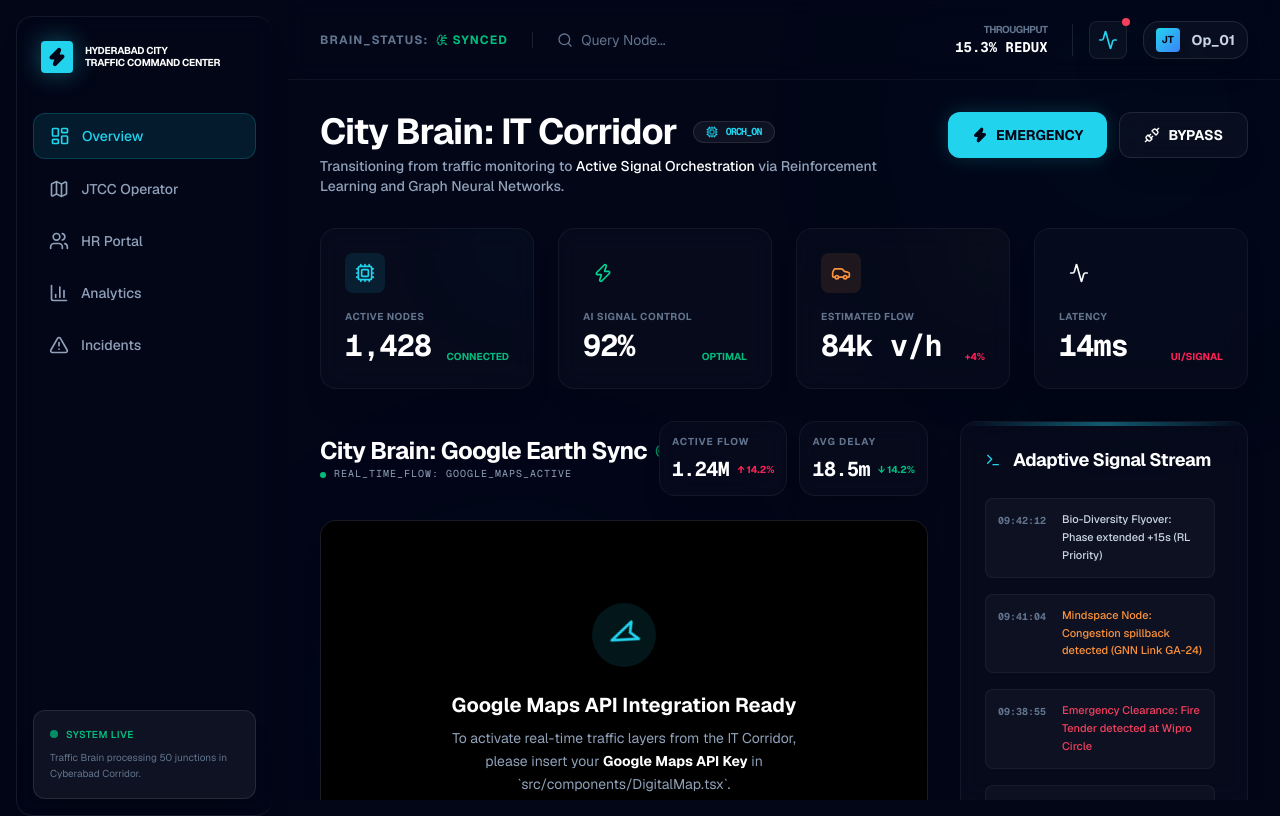
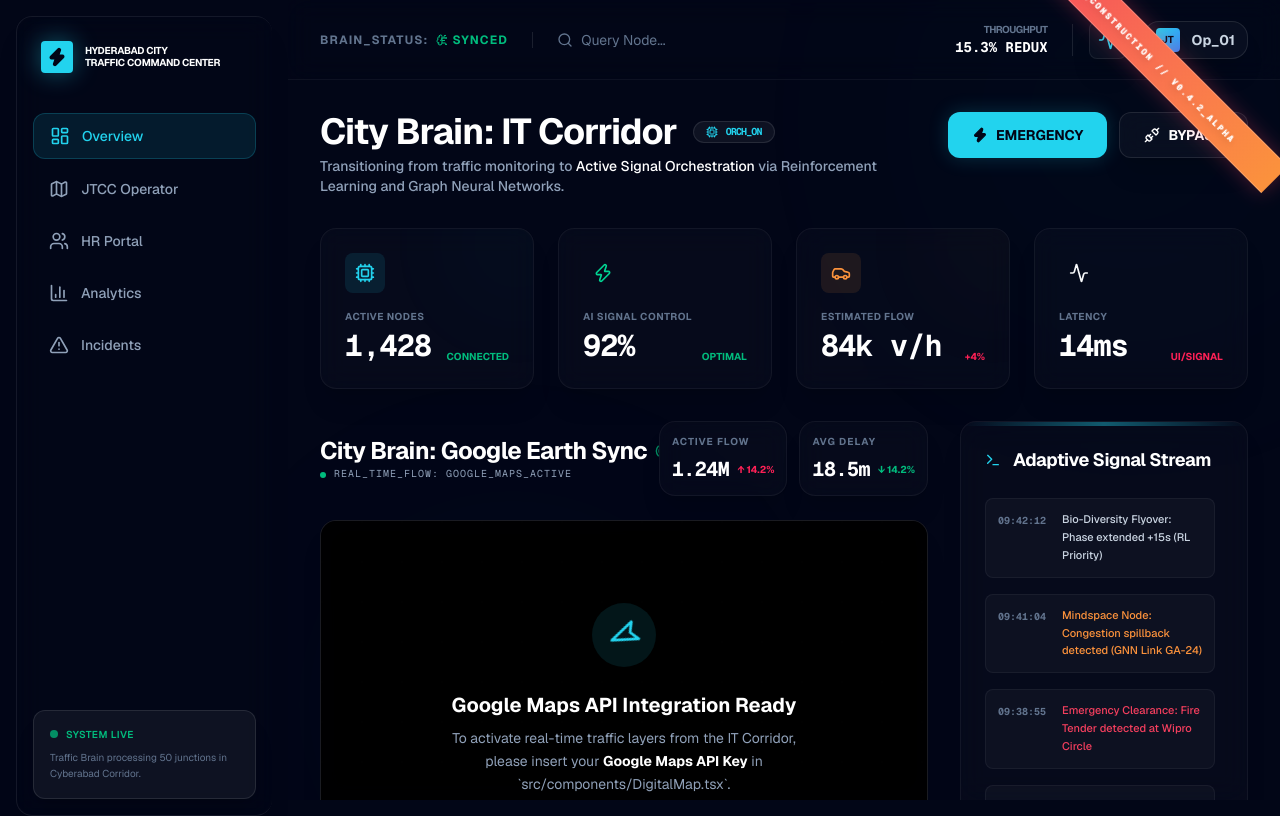
Before and after one commit to shreekrithi1/hydtraffic, a Next.js app: page / in a window 1280 px wide. Built offline with nearby package versions, Linux system fonts and the light colour scheme.

Commit message:
Add global system construction ribbon

```diff
--- a/src/app/layout.tsx
+++ b/src/app/layout.tsx
@@ -28,7 +28,14 @@
       lang="en"
       className={`${geistSans.variable} ${geistMono.variable} h-full antialiased`}
     >
-      <body className="h-full bg-background text-foreground overflow-hidden font-sans flex">
+      <body className="h-full bg-background text-foreground overflow-hidden font-sans flex relative">
+        {/* Under Construction Ribbon */}
+        <div className="fixed top-8 -right-12 rotate-45 z-[100] bg-gradient-to-r from-accent-red to-accent-orange px-14 py-1.5 shadow-[0_0_20px_rgba(244,63,94,0.3)] border-y border-white/20 select-none pointer-events-none group">
+           <span className="text-[9px] font-black text-white tracking-[0.2em] uppercase font-mono drop-shadow-md">
+             SYSTEM_CONSTRUCTION // v0.4.2_ALPHA
+           </span>
+        </div>
+
         <Sidebar />
         <div className="flex-1 flex flex-col min-w-0 overflow-hidden relative">
           {children}
```
